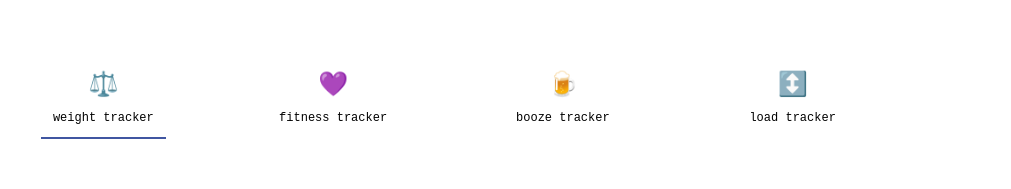
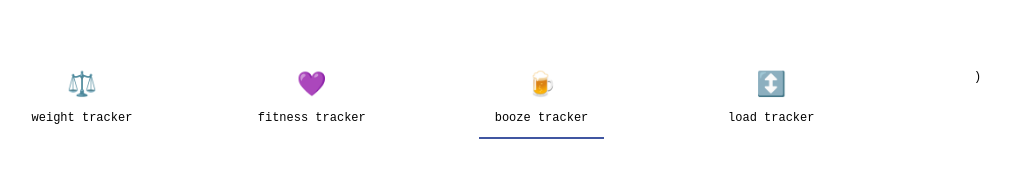
Before and after one commit to fieldingfine/cadenzapp, a React (Create React App) app: page / in a window 1280 px wide. Shown: the part 490-679 px from the top of the page, without its empty margins (192-1203 px from the left). Built offline with nearby package versions, Linux system fonts and the light colour scheme; no server answers.

Commit message:
refactor graph

```diff
--- a/src/components/Graph.js
+++ b/src/components/Graph.js
@@ -1,76 +1,138 @@
 import React, { useState, useEffect } from 'react';
 import axios from 'axios';
-import {
-  LineChart, Line, XAxis, YAxis, ResponsiveContainer, Tooltip, Legend
-} from 'recharts';
+import { LineChart, Line, XAxis, YAxis, ResponsiveContainer, Tooltip, Legend } from 'recharts';
 
+const activities = {
+  booze: {
+    title: 'booze (units)',
+    color: '#407CB8',
+    domain: [5, 20],
+  },
+  fitness: {
+    title: 'fitness (v02)',
+    color: '#4440B8',
+    domain: [55, 63],
+  },
+  weight: {
+    title: 'weight (kg)',
+    color: '#4056A1',
+    domain: [59, 63],
+  },
+  load: {
+    title: 'load (km)',
+    color: '#3D92AD',
+    domain: [25, 70],
+  },
+};
 
 const Graph = (props) => {
-
   const [data, setData] = useState([]);
-const [graph, setGraph] = useState('weight (kg)');
-const [domain, setDomain] = useState([59, 63]);
-const [color, setColor] = useState('#4056A1');
-const [loading, setLoading] = useState(true)
+  const [activity, setActivity] = useState('booze');
+  const [loading, setLoading] = useState(true);
+  const selectedActivity = activities[activity];
 
   //get data for graph//
   useEffect(() => {
-      axios.get('https://api.airtable.com/v0/appmvdwUHwS2I0QDd/Table%201?&view=Grid%20view', props.header)
-        .then( response => setData(response.data.records.map(item => (
-          {
-          'date': item.fields.date,
-          'weight (kg)': item.fields.weight,
-          'fitness (v02)': item.fields.fitness,
-          'booze (units)': item.fields.booze,
-          'load (km)': item.fields.load,
+    axios
+      .get('https://api.airtable.com/v0/appmvdwUHwS2I0QDd/Table%201?&view=Grid%20view', props.header)
+      .then((response) =>
+        setData(
+          response.data.records.map((item) => ({
+            date: item.fields.date,
+            weight: item.fields.weight,
+            fitness: item.fields.fitness,
+            booze: item.fields.booze,
+            load: item.fields.load,
+          }))
+        )
+      )
+      .catch((error) => console.log('graph error', error));
+
+    setTimeout(() => setLoading(false), 2000);
+  }, [props.header]);
+
+  if (loading) {
+    return <div className="gbox"></div>;
   }
-          ))))
-         .catch( error => console.log('graph error', error))
 
-    setTimeout(() => setLoading(false), 2000)
-
-  },[props.header]);
-
-//change graph data on click//
-  const handleClick = (title) => {
-      setGraph(title);
-      if (  title === 'booze (units)') {setDomain([5,20]); setColor('#407CB8');}
-      if (  title === 'fitness (v02)') {setDomain([55,75]); setColor('#4440B8');}
-      if (  title === 'weight (kg)') {setDomain([59,63]); setColor('#4056A1');}
-      if (  title === 'load (km)') {setDomain([25,70]); setColor('#3D92AD');}
-  }
   return (
     <>
-    {loading === false ? (
-      <div className='gbox'>
-        <div className='nav'>
-        <div className={ (graph === 'weight (kg)') ? 'graphnav active' : 'graphnav' } onClick={() => {handleClick('weight (kg)');}} ><span className='tabicon' role="img" aria-label="scales">⚖️</span><p>weight tracker</p></div>
-        <div className={ (graph === 'fitness (v02)') ? 'graphnav active' : 'graphnav' } onClick={() => {handleClick('fitness (v02)');}} ><span className='tabicon' role="img" aria-label="heart">💜</span><p>fitness tracker</p></div>
-        <div className={ (graph === 'booze (units)') ? 'graphnav active' : 'graphnav'} onClick={() => {handleClick('booze (units)');}} ><span className='tabicon' role="img" aria-label="beer">🍺</span><p>booze tracker</p></div>
-        <div className={ (graph === 'load (km)') ? 'graphnav active' : 'graphnav' } onClick={() => {handleClick('load (km)');}} ><span className='tabicon' role="img" aria-label="up down">↕️</span><p>load tracker</p></div>
+      <div className="gbox">
+        <div className="nav">
+          <div
+            className={activity === 'weight' ? 'graphnav active' : 'graphnav'}
+            onClick={() => {
+              setActivity('weight');
+            }}
+          >
+            <span className="tabicon" role="img" aria-label="scales">
+              ⚖️
+            </span>
+            <p>weight tracker</p>
+          </div>
+          <div
+            className={activity === 'fitness' ? 'graphnav active' : 'graphnav'}
+            onClick={() => {
+              setActivity('fitness');
+            }}
+          >
+            <span className="tabicon" role="img" aria-label="heart">
+              💜
+            </span>
+            <p>fitness tracker</p>
+          </div>
+          <div
+            className={activity === 'booze' ? 'graphnav active' : 'graphnav'}
+            onClick={() => {
+              setActivity('booze');
+            }}
+          >
+            <span className="tabicon" role="img" aria-label="beer">
+              🍺
+            </span>
+            <p>booze tracker</p>
+          </div>
+          <div
+            className={activity === 'load' ? 'graphnav active' : 'graphnav'}
+            onClick={() => {
+              setActivity('load');
+            }}
+          >
+            <span className="tabicon" role="img" aria-label="up down">
+              ↕️
+            </span>
+            <p>load tracker</p>
+          </div>
         </div>
 
-      <ResponsiveContainer  width={'100%'} height={300} className='graph'>
+        <ResponsiveContainer width={'100%'} height={300} className="graph">
           <LineChart
             data={data}
             margin={{
-            top: 50, right: 30, left: 20, bottom: 5,
+              top: 50,
+              right: 30,
+              left: 20,
+              bottom: 5,
             }}
           >
-          <XAxis dataKey="date" stroke="white"/>
-          <YAxis type="number" domain={domain} stroke="white" />
+            <XAxis dataKey="date" stroke="white" />
+            <YAxis type="number" domain={selectedActivity.domain} stroke="white" />
             <Tooltip />
             <Legend />
-          <Line type="monotone" dataKey={graph} stroke={color}  strokeWidth={3}  activeDot={{ r: 8 }}  />
+            <Line
+              type="monotone"
+              name={selectedActivity.title}
+              dataKey={activity}
+              stroke={selectedActivity.color}
+              strokeWidth={3}
+              activeDot={{ r: 8 }}
+            />
           </LineChart>
         </ResponsiveContainer>
       </div>
-      ) : (
-        <div className='gbox'>
-      </div>
-      )}
+      )
     </>
   );
-  }
+};
 
 export default Graph;
```
Lines whose indentation alone changed are shown as unchanged.
